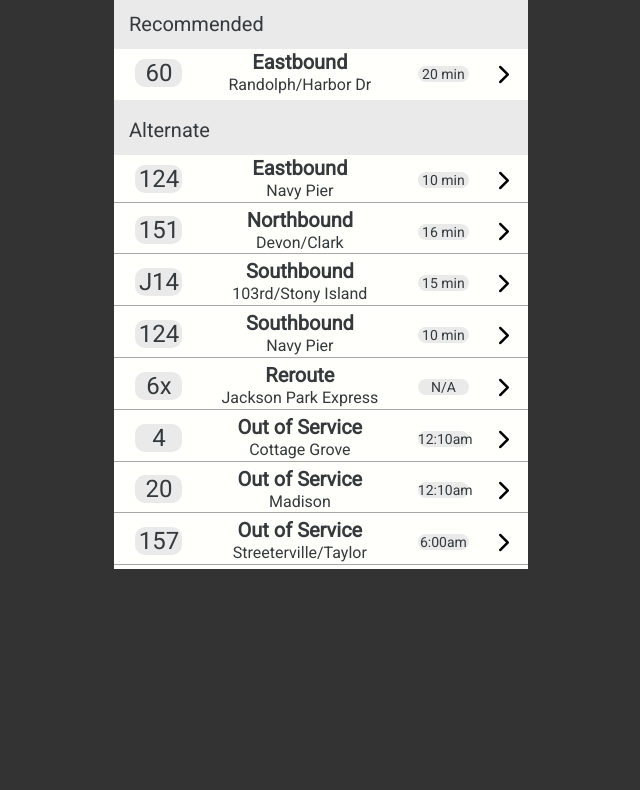
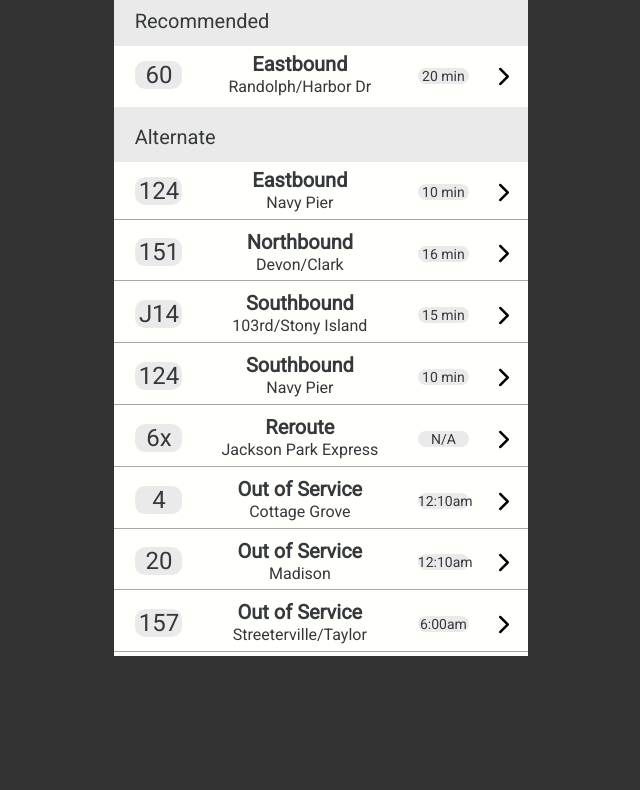
Before and after one commit to Gregwheeler87/Frontend.challenge, a plain HTML site: page index.html in a window 1280 px wide. Shown: the part 88-878 px from the top of the page, without its empty margins (169-809 px from the left). After the commit the page ends 800 px from the top, so only its background shows below. Drawn offline with Linux system fonts and the light colour scheme.

Commit message:
version 7

```diff
--- a/index.html
+++ b/index.html
@@ -10,7 +10,6 @@
     <script src="https://use.fontawesome.com/37471687aa.js"></script>
   </head>
   <body>
-  <div class="scroll">
     <section class="container">
       <section>
         <div class="status-bar">
@@ -24,10 +23,9 @@
         <h1>Washington & State</h1>
       </nav>
       <section>
-        <div class="bus-stop">
-      <section>
-        <div class="recommended"></div>
-         <h2 class="recommendedh2">Recommended</h2>
+          <div class="recommended">
+              <h2 class="recommendedh2">Recommended</h2>
+          </div>
       </section>
       <section class="bus-list-rec">
         <div class="location-2">
@@ -47,8 +45,9 @@
         </div>
       </section>
       <section>
-        <div class="alternate"></div>
+        <div class="alternate">
           <h2 class="alternateh2">Alternate</h2>
+        </div>
       </section>
       <section class="bus-list-alt">
         <div class="location">
@@ -172,6 +171,6 @@
           </div>
         </div>
     </section>
-  </div>
+      </section>
   </body>
 </html>
--- a/style.css
+++ b/style.css
@@ -7,7 +7,8 @@ body {
   font-family: "Roboto", sans-serif;
   font-size: 10px;
   line-height: 1.5;
-
+ margin: 0px 283px 0px 283px;
+    width: 414px;
 }
 
 meta {
@@ -19,22 +20,8 @@ meta {
 }
 
 
-.scroll {
-  overflow-y: scroll;
-  width: 414px;
-  height: 1000px;
-}
-
-.container {
-  margin: 0px 283px 0px 283px;
-  width: 414px;
-  height: 1500px;
-
-}
-
 .status-bar {
   margin: 0 auto;
-  position: fixed;
   width: 414px;
   height: 30px;
   background-color: #ffffff;
@@ -45,9 +32,7 @@ img {
 }
 
 nav {
-  margin: 0px 283px 0px 283px;
   padding: 10px 0 15px 15px;
-  position: fixed;
   width: 414px;
   height: 49px;
   left: 0px;
@@ -107,16 +92,14 @@ h3 {
 }
 
 .recommended {
-  margin: 0px 283px 0px 283px;
-  position: fixed;
   width: 414px;
   height: 55px;
   left: 0%;
   background-color: #EAEAEA;
+        padding-left: 5%;
 }
 
 .recommendedh2 {
-  position: fixed;
   color: #35393C;
   padding: 15px 0 15px 0;
   font-size: 20px;
@@ -126,7 +109,6 @@ h3 {
 
 .bus-list-rec {
   background-color: #FFFFFB;
-  margin: 55px 0 0 -15px;
   width: 414px;
   border-top: 0px;
 
@@ -134,7 +116,6 @@ h3 {
 
 .bus-list-alt {
   background-color: #FFFFFB;
-  margin: 55px 0 0 -15px;
   width: 414px;
   border-top: 0px;
 
@@ -146,6 +127,8 @@ width: 100%;
 padding-left: 5%;
 display: inline-block;
 border-bottom: 1px solid #A8A8A8;
+        padding-top: 5px;
+    padding-bottom: 5px;
 }
 
 .location-2 {
@@ -153,15 +136,11 @@ line-height: 1.3;
 width: 100%;
 padding-left: 5%;
 display: inline-block;
+        padding-top: 5px;
+    padding-bottom: 5px;
 }
 
 .buslinebox {
-  /*
-  position: fixed;
-
-  width: 91px;
-  height: 37px;
-  */
   float: left;
   width: 12%;
   margin-top: 2.5%;
@@ -170,10 +149,6 @@ display: inline-block;
 }
 
 .buslinenumber {
-/*
-width: 42px;
-height: 35px;
-*/
 
 text-align: center;
 padding-left: 3%;
@@ -188,36 +163,15 @@ color: #35393C;
 }
 
 .arrivalbox {
-  /*
-  position: fixed;
-
-  height: 18px;
-  top: -55px;
-  float: left;
-  */
   float: left;
   width: 13%;
   margin-top: 4.3%;
   margin-right: 7%;
-
-  /*
-  left: 275px;
-  top: -20px;
-  */
-
-
-
   background: #EAEAEA;
   border-radius: 10px;
 }
 
 .arrivaltime {
-/*
-  height: 17px;
-  left: 321px;
-  top: 200px;
-  padding-left: 6%;
-  */
   text-align: center;
   font-family: "Roboto";
   font-style: normal;
@@ -231,16 +185,14 @@ color: #35393C;
 
 
 .alternate {
-  margin: 0px 283px 0px 283px;
-  position: fixed;
   width: 414px;
   height: 55px;
   left: 0px;
   background-color: #EAEAEA;
+        padding-left: 5%;
 }
 
 .alternateh2 {
-  position: fixed;
   color: #35393C;
   padding: 15px 0 15px 0px;
   font-size: 20px;
```
